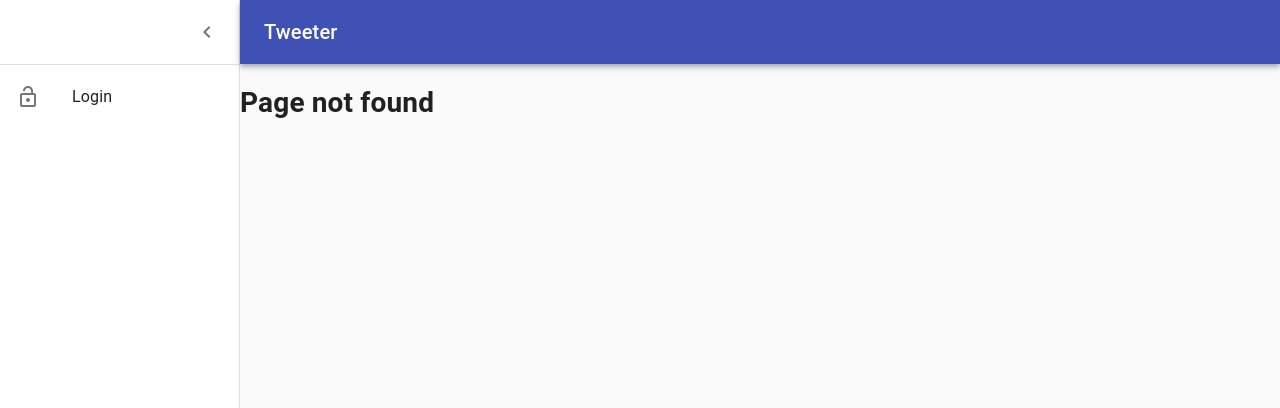
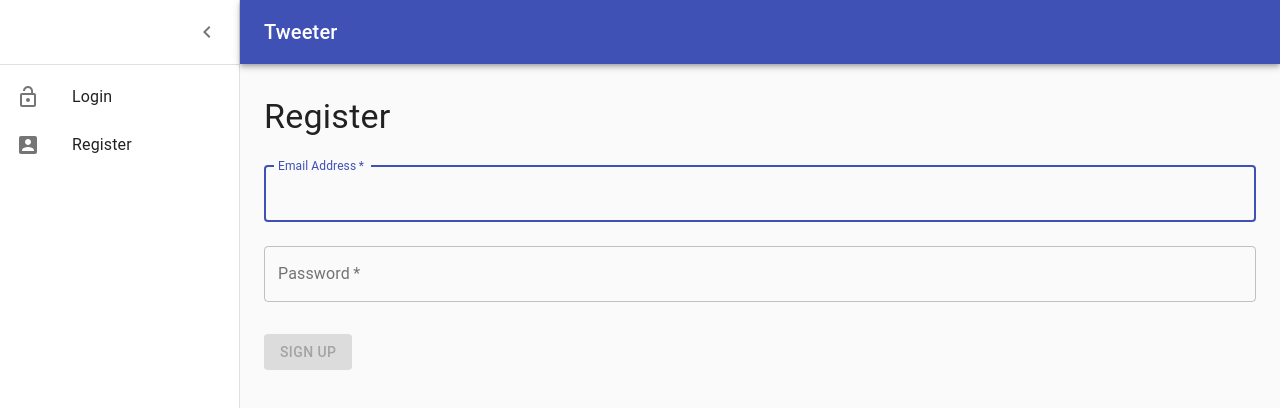
Before and after one commit to Jack-Corbett/Tweeter, a React (Create React App) app: page /register in a window 1280 px wide. Before the commit this address had no page. Shown: the top 408 px of the page. Built offline with nearby package versions, Linux system fonts and the light colour scheme.

Commit message:
Added all base functionality from the mark scheme

```diff
--- a/src/App.js
+++ b/src/App.js
@@ -18,10 +18,11 @@ import ChevronLeftIcon from '@material-ui/icons/ChevronLeft';
 import ListItem from '@material-ui/core/ListItem';
 import ListItemIcon from '@material-ui/core/ListItemIcon';
 import ListItemText from '@material-ui/core/ListItemText';
-import TimelineIcon from '@material-ui/icons/Dashboard'
+import TimelineIcon from '@material-ui/icons/Dashboard';
 import ChatIcon from '@material-ui/icons/Chat';
-import LockIcon from '@material-ui/icons/LockOpen'
-import LogoutIcon from '@material-ui/icons/ExitToApp'
+import LockIcon from '@material-ui/icons/LockOpen';
+import PersonIcon from '@material-ui/icons/AccountBox';
+import LogoutIcon from '@material-ui/icons/ExitToApp';
 import PeopleIcon from '@material-ui/icons/People';
 import PersonAddIcon from '@material-ui/icons/PersonAdd';
 
@@ -129,6 +130,12 @@ function App() {
                     </ListItemIcon>
                     <ListItemText primary="Login" />
                 </ListItem>
+                <ListItem button component={Link} to="/register">
+                    <ListItemIcon>
+                    <PersonIcon />
+                    </ListItemIcon>
+                    <ListItemText primary="Register" />
+                </ListItem>
               </List>
             </>
           )}
--- a/src/Routes.js
+++ b/src/Routes.js
@@ -1,7 +1,8 @@
 import React from 'react';
 import { Route, Switch } from 'react-router-dom';
 import AppliedRoute from './components/AppliedRoute';
-import Login from './containers/Login'
+import Login from './containers/Login';
+import Register from './containers/Register';
 import Timeline from './containers/Timeline';
 import Post from './containers/Post';
 import Following from './containers/Following';
@@ -12,6 +13,7 @@ export default function Routes({ appProps }) {
   return (
     <Switch>
       <AppliedRoute path='/' exact component={Login} appProps={appProps} />
+      <AppliedRoute path='/register' exact component={Register} appProps={appProps} />
       <AppliedRoute path='/timeline' exact component={Timeline} appProps={appProps} />
       <AppliedRoute path='/post' exact component={Post} appProps={appProps} />
       <AppliedRoute path='/following' exact component={Following} appProps={appProps} />
--- a/src/containers/Followers.js
+++ b/src/containers/Followers.js
@@ -28,9 +28,8 @@ export default function Followers(props) {
       }
 
       try {
-        const result = await axios("https://tweetersocial.azurewebsites.net/api/GetFollowers", {
+        const result = await axios.get("https://tweetersocial.azurewebsites.net/api/GetFollowers?code=hwEPahgDT0raYxpKn9iVGqG0qRDqk4iyRJB7XsyXTjs6/AhUvOT3aQ==", {
           params: {
-            code: "hwEPahgDT0raYxpKn9iVGqG0qRDqk4iyRJB7XsyXTjs6/AhUvOT3aQ==",
             id: props.authenticatedUser
           }
         });
--- a/src/containers/Following.js
+++ b/src/containers/Following.js
@@ -24,6 +24,7 @@ const useStyles = makeStyles(Style);
 
 export default function Following(props) {
   const [following, setFollowing] = useState();
+  const [username, setUsername] = useState("");
   const classes = useStyles();
 
   useEffect(() => {
@@ -33,9 +34,8 @@ export default function Following(props) {
       }
 
       try {
-        const result = await axios("https://tweetersocial.azurewebsites.net/api/GetFollowing", {
+        const result = await axios.get("https://tweetersocial.azurewebsites.net/api/GetFollowing?code=UeaTGBfdxI4B7ZaI2wNogWIWfH5NeGfqigilcCeL03tuzPbXnQukVw==", {
           params: {
-            code: "UeaTGBfdxI4B7ZaI2wNogWIWfH5NeGfqigilcCeL03tuzPbXnQukVw==",
             id: props.authenticatedUser
           }
         });
@@ -48,6 +48,38 @@ export default function Following(props) {
     fetchData();
   }, [props.isAuthenticated, props.authenticatedUser]);
 
+  function validateForm() {
+    return username.length > 0;
+  }
+
+  async function handleSubmit(event) {
+    event.preventDefault();
+
+    try {
+      await axios.post("https://tweetersocial.azurewebsites.net/api/FollowUser?code=4zrWxaUKBeOfEjbE1hYgSCfFa79K7eQMqw99PHRkSiaTsNS1UbaVjA==", {
+        id: props.authenticatedUser,
+        username: username
+      });
+      props.history.push("");
+      props.history.replace("/following");
+    } catch (e) {
+      alert(e)
+    }
+  }
+
+  async function unfollow(followed) {
+    try {
+      await axios.post("https://tweetersocial.azurewebsites.net/api/UnfollowUser?code=D5PdC07jX5x52VNyIEEvlJai4BFMUqOzl8tz2mQ/Afd2gEP6p2PawA==", {
+        id: props.authenticatedUser,
+        followed: followed
+      });
+      props.history.push("");
+      props.history.replace("/following");
+    } catch (e) {
+      alert(e)
+    }
+  }
+
   return following ? (
     <Container maxWidth="lg" className={classes.container}>
       <Typography variant="h4" gutterBottom>
@@ -55,7 +87,7 @@ export default function Following(props) {
       </Typography>
 
       {/* Follow a user input form */}
-      <form className={classes.form}>
+      <form className={classes.form} onSubmit={handleSubmit}>
         <TextField
           fullWidth
           autoFocus
@@ -64,6 +96,8 @@ export default function Following(props) {
           id="name"
           label="Name"
           name="name"
+          value={username}
+          onChange={e => setUsername(e.target.value)}
         />
 
         <Button
@@ -71,6 +105,7 @@ export default function Following(props) {
           variant="contained"
           color="primary"
           className={classes.submit}
+          disabled={!validateForm()}
         >
         Follow
         </Button>
@@ -94,7 +129,7 @@ export default function Following(props) {
                 title={follow.username}
 
                 action = {
-                  <IconButton aria-label="unfollow">
+                  <IconButton aria-label="unfollow" onClick={() => unfollow(follow.userid)}>
                     <DeleteIcon />
                   </IconButton>
                 }
--- a/src/containers/Post.js
+++ b/src/containers/Post.js
@@ -1,18 +1,38 @@
-import React from 'react';
+import React, { useState } from 'react';
+import axios from 'axios';
+
 import { makeStyles } from '@material-ui/core/styles';
 
 import Container from '@material-ui/core/Container';
 import Typography from '@material-ui/core/Typography';
-
-import Style from '../components/Style';
 import TextField from '@material-ui/core/TextField';
 import Button from '@material-ui/core/Button'
 
+import Style from '../components/Style';
+
 const useStyles = makeStyles(Style);
 
-export default function Followers() {
+export default function Post(props) {
+  const [content, setContent] = useState("");
   const classes = useStyles();
 
+  function validateForm() {
+    return content.length > 0;
+  }
+
+  async function handleSubmit(event) {
+    event.preventDefault();
+
+    try {
+      await axios.post("https://tweetersocial.azurewebsites.net/api/CreatePost?code=7ikhkpr86a4lsCrEf5gDzsIIo3csJtt96pPnMlL/iTsAeUPxB/lCIQ==", {
+        id: props.authenticatedUser,
+        content: content
+      });
+      props.history.push("/timeline");
+    } catch (e) {
+      alert(e);
+    }
+  }
 
   return (
     <Container maxWidth="lg" className={classes.container}>
@@ -21,7 +41,7 @@ export default function Followers() {
       </Typography>
 
       {/* Compose a post */}
-      <form className={classes.form}>
+      <form className={classes.form} onSubmit={handleSubmit}>
         <TextField
           multiline={true}
           rows={4}
@@ -33,6 +53,8 @@ export default function Followers() {
           id="content"
           label="Content"
           name="content"
+          value={content}
+          onChange={e => setContent(e.target.value)}
         />
 
         <Button
@@ -40,13 +62,11 @@ export default function Followers() {
           variant="contained"
           color="primary"
           className={classes.submit}
+          disabled={!validateForm()}
         >
         Publish
         </Button>
         </form>
-
-
-
     </Container>
   );
 }
--- /dev/null
+++ b/src/containers/Register.js
@@ -0,0 +1,84 @@
+import React, { useState } from 'react';
+
+import Button from '@material-ui/core/Button';
+import TextField from '@material-ui/core/TextField';
+import Typography from '@material-ui/core/Typography';
+import Container from '@material-ui/core/Container';
+import { makeStyles } from '@material-ui/core/styles';
+
+import Style from '../components/Style';
+
+const useStyles = makeStyles(Style);
+
+export default function Register(props) {
+    const classes = useStyles();
+
+    const [email, setEmail] = useState("");
+    const [password, setPassword] = useState("");
+
+    function validateForm() {
+        // Checks in the email and password have been entered
+        return email.length > 0 && password.length > 0;
+    }
+
+
+    async function handleSubmit(event) {
+        event.preventDefault();
+
+        try {
+            // Sign up logic goes here
+            // await Auth.signIn(email, password);
+
+            // Set the authenticated prop and redirect to the user's timeline
+            props.userHasAuthenticated(true);
+            props.setAuthenticatedUser(1);
+            props.history.push("/timeline")
+        } catch (e) {
+            alert(e.message);
+            // setIsLoading(false);
+        }
+    }
+
+    return (
+        <Container maxWidth="lg" className={classes.container}>
+        <Typography variant="h4" gutterBottom>
+            Register
+        </Typography>
+        <form className={classes.form} onSubmit={handleSubmit}>
+            <TextField
+            autoFocus
+            variant="outlined"
+            margin="normal"
+            required
+            fullWidth
+            id="email"
+            label="Email Address"
+            name="email"
+            value={email}
+            onChange={e => setEmail(e.target.value)}
+            />
+            <TextField
+            variant="outlined"
+            margin="normal"
+            required
+            fullWidth
+            name="password"
+            label="Password"
+            type="password"
+            id="password"
+            value={password}
+            onChange={e => setPassword(e.target.value)}
+            />
+            <Button
+            type="submit"
+            variant="contained"
+            color="primary"
+            className={classes.submit}
+            disabled={!validateForm()}
+            >
+            Sign Up
+            </Button>
+        </form>
+        </Container>
+    );
+}
--- a/src/containers/Timeline.js
+++ b/src/containers/Timeline.js
@@ -29,9 +29,8 @@ export default function Timeline(props) {
       }
 
       try {
-        const result = await axios("https://tweetersocial.azurewebsites.net/api/GetTimeline", {
+        const result = await axios.get("https://tweetersocial.azurewebsites.net/api/GetTimeline?code=WlUrP2AcLFK9xcboMM7YeP91CjqijqFvE3q18Vljun0r8surs9xGxQ==", {
           params: {
-            code: "WlUrP2AcLFK9xcboMM7YeP91CjqijqFvE3q18Vljun0r8surs9xGxQ==",
             id: props.authenticatedUser
           }
         });
@@ -66,7 +65,7 @@ export default function Timeline(props) {
                     subheader={new Date(post.time).toLocaleString()}
                 />
                 <CardContent>
-                    <Typography variant="body2" color="textSecondary" component="p">
+                    <Typography variant="body2" color="textPrimary" component="p">
                       {post.content}
                     </Typography>
                 </CardContent>
```
